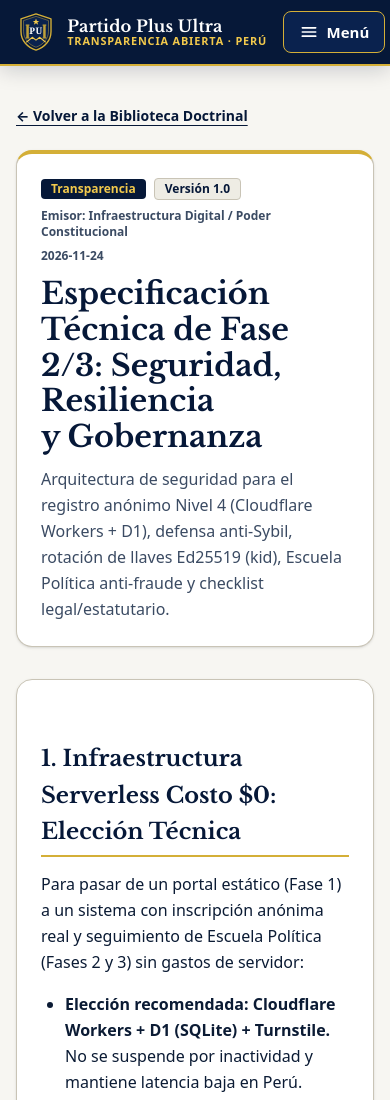
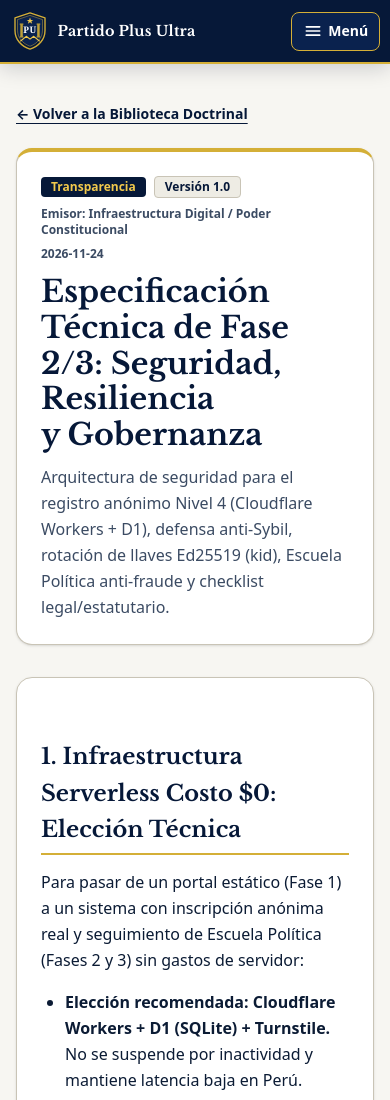
Before and after one commit to Partido-Plus-Ultra/partido-plus-ultra.github.io, an Astro site: page /biblioteca/arquitectura-fase-2-seguridad in a window 390 px wide. Shown: the top 1100 px of the page. Built offline with nearby package versions, Linux system fonts and the light colour scheme; Astro itself is replaced by a stand-in of ours; a web font is replaced by a local one.

Commit message:
fix(css): prevent 320px-360px header overflow and harden prose code wrapping

```diff
--- a/src/styles/global.css
+++ b/src/styles/global.css
@@ -189,15 +189,15 @@ p {
 .header-inner {
   max-inline-size: 80rem;
   margin-inline: auto;
-  padding-inline: 1rem;
+  padding-inline: clamp(0.65rem, 2.5vw, 1rem);
   padding-block: 0.7rem;
   display: flex;
   align-items: center;
   justify-content: space-between;
-  gap: 1rem;
+  gap: clamp(0.5rem, 2vw, 1rem);
 }
 
-.header-inner > * {
+.site-header.is-wide .header-inner > * {
   flex-shrink: 0;
   white-space: nowrap;
 }
@@ -205,22 +205,29 @@ p {
 .site-logo {
   display: inline-flex;
   align-items: center;
-  gap: 0.7rem;
+  gap: clamp(0.45rem, 1.8vw, 0.7rem);
+  min-inline-size: 0;
+  flex: 1 1 auto;
   color: #ffffff;
   text-decoration: none;
   font-weight: 700;
   letter-spacing: 0.01em;
 }
 
+.site-header.is-wide .site-logo {
+  flex: 0 0 auto;
+}
+
 .site-logo-text {
   display: flex;
   flex-direction: column;
+  min-inline-size: 0;
   line-height: 1.15;
 }
 
 .site-logo-title {
   font-family: var(--font-serif);
-  font-size: 1.02rem;
+  font-size: clamp(0.9rem, 0.78rem + 0.5vw, 1.02rem);
   color: #ffffff;
 }
 
@@ -234,25 +241,39 @@ p {
 .site-nav {
   display: flex;
   align-items: center;
+  flex-shrink: 0;
 }
 
 .menu-button {
   anchor-name: --menu-button;
   display: inline-flex;
   align-items: center;
-  gap: 0.5rem;
-  padding: 0.5rem 0.9rem;
+  gap: 0.45rem;
+  padding: 0.48rem 0.75rem;
   border-radius: 0.5rem;
   border: 1.5px solid var(--pu-gold-400);
   background-color: var(--pu-navy-800);
   color: #ffffff;
   font-weight: 600;
-  font-size: 0.9375rem;
+  font-size: 0.9rem;
+  white-space: nowrap;
   cursor: pointer;
 }
 
 .menu-button:hover {
   background-color: var(--pu-navy-700);
+}
+
+@media (max-width: 399px) {
+  .site-header:not(.is-wide) .site-logo-sub {
+    display: none;
+  }
+
+  .site-header:not(.is-wide) .menu-button {
+    padding: 0.45rem 0.65rem;
+    gap: 0.35rem;
+    font-size: 0.875rem;
+  }
 }
 
 @supports not selector(:popover-open) {
@@ -664,6 +685,15 @@ p {
   color: #ffffff;
 }
 
+.prose-doctrina code {
+  overflow-wrap: anywhere;
+}
+
+.prose-doctrina pre {
+  overflow-x: auto;
+  max-inline-size: 100%;
+}
+
 @media (max-width: 640px) {
   .prose-doctrina table {
     display: block;
```
